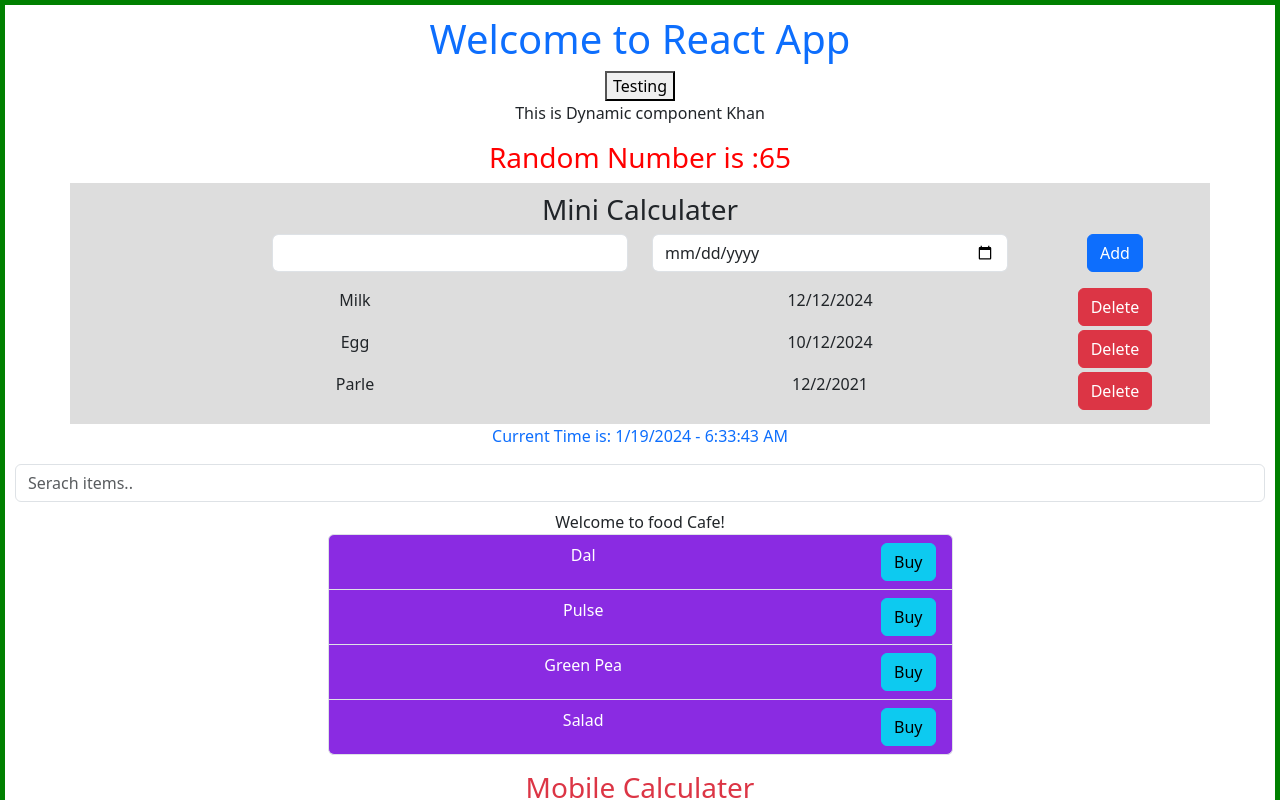
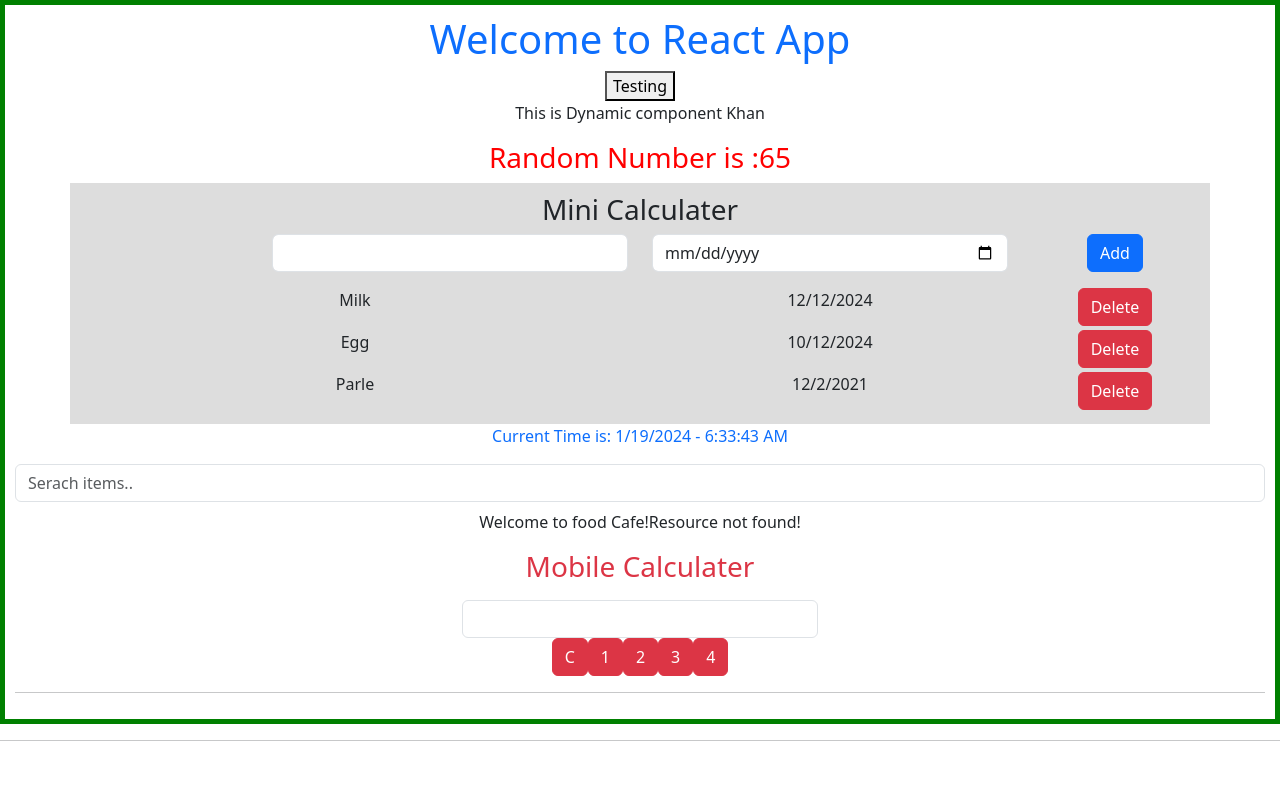
Before and after one commit to gubali/kg-react-demo, a React (Vite) app in the folder vite-project/: page / in a window 1280 px wide. Shown: the top 800 px of the page. Built offline with nearby package versions, Linux system fonts and the light colour scheme.

Commit message:
conditional rendering

```diff
--- a/vite-project/src/App.jsx
+++ b/vite-project/src/App.jsx
@@ -15,6 +15,7 @@ function App() {
   let textStateArr = useState('Welcome to food Cafe!');
   let textDispaly = textStateArr[0];
   let stateMethod = textStateArr[1];
+  let flag = true;
   const handleEvent = (event)=>{
     //alert(event.target.value);
     stateMethod(event.target.value);
@@ -31,7 +32,8 @@ function App() {
       <CurrentTime></CurrentTime>
       <SearchItems handleEvent={handleEvent}></SearchItems>
       {textStateArr}
-      <FoodItems items={foodItems}></FoodItems>
+      {flag === false ?  <FoodItems items={foodItems}></FoodItems> :  'Resource not found!'}
+      {/* <FoodItems items={foodItems}></FoodItems> */}
       <MiniCalculator></MiniCalculator>
       <hr />
 </Container>
```
